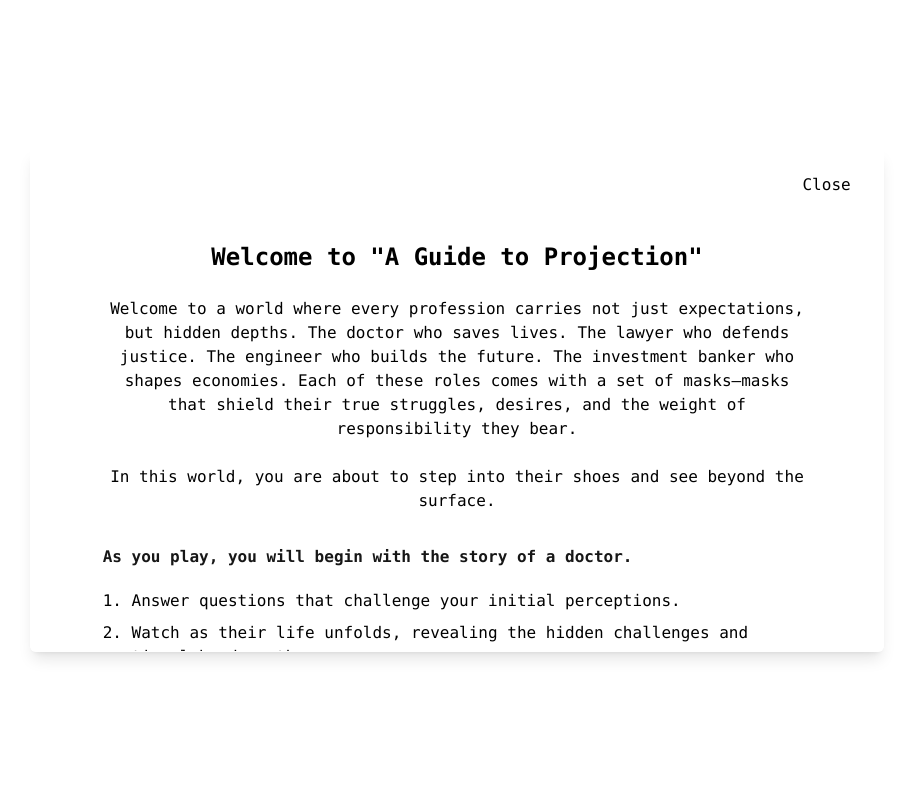
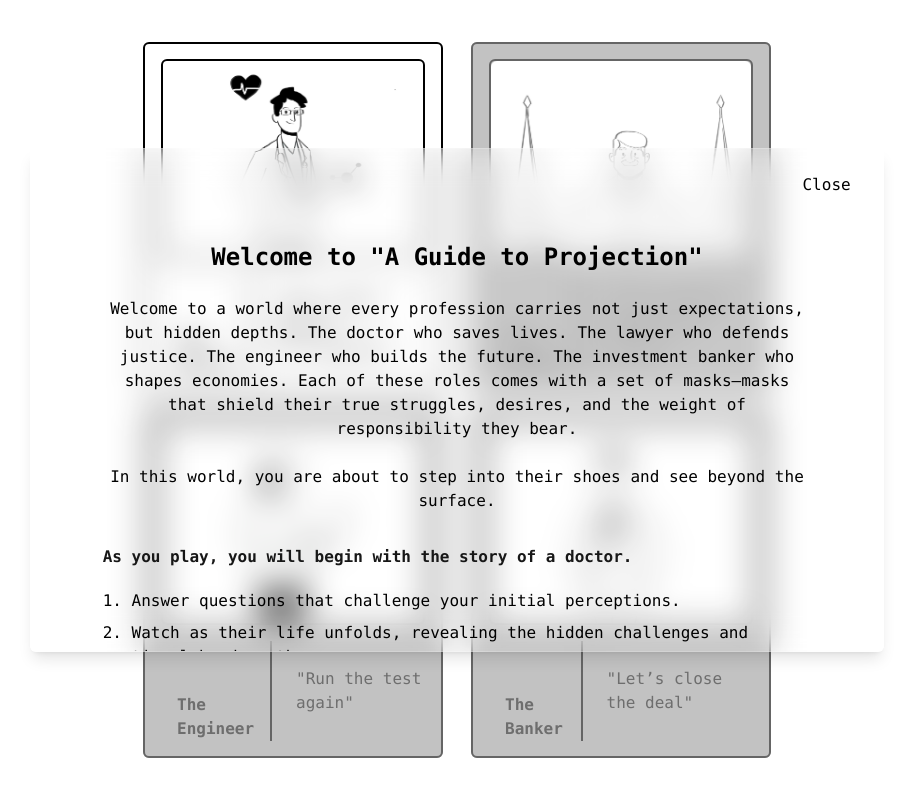
Before and after one commit to nina-jsl/guide_to_projection, a Next.js app: page /workspace in a window 1280 px wide. Shown: the top 796 px of the page, without its empty margins (183-1096 px from the left). Built offline with nearby package versions, Linux system fonts and the light colour scheme.

Commit message:
style update

```diff
--- a/app/globals.css
+++ b/app/globals.css
@@ -4,7 +4,6 @@
 
 *{
   font-family: ui-monospace, SFMono-Regular, Menlo, Monaco, Consolas, "Liberation Mono", "Courier New", monospace;
-  background-color: #ffffff;
 }
 
 :root {
--- a/components/Alert/index.tsx
+++ b/components/Alert/index.tsx
@@ -9,7 +9,7 @@ interface AlertProps {
 const Alert: FC<AlertProps> = ({ message, onClose }) => {
   return (
     <div className="w-screen h-screen flex justify-center items-center">
-      <div className="relative w-[30%] h-[35%] bg-red-400 bg-opacity-10 backdrop-blur-lg border border-white border-opacity-20 rounded-md p-6 flex flex-col justify-between">
+      <div className="relative w-[30%] h-[35%] bg-red-400 bg-opacity-20 backdrop-blur-lg border border-white border-opacity-20 rounded-md p-6 flex flex-col justify-between">
         {/* Alert message */}
         <div className = "w-full h-full flex justify-center items-center bg-transparent">
           <p className="text-center bg-transparent">{message}</p>
--- a/components/Popup/index.tsx
+++ b/components/Popup/index.tsx
@@ -2,11 +2,11 @@ const PopUp = ({ onClose }: { onClose: () => void }) => {
   return (
     <div
       id="Popup"
-      className="absolute w-screen h-[90%] flex justify-center items-center z-10"
+      className="bg-transparent absolute w-screen h-[90%] flex justify-center items-center z-10"
     >
       <div className="bg-white bg-opacity-10 backdrop-blur-lg border border-white border-opacity-20 w-2/3 h-[70%] rounded-md shadow-lg p-8 relative">
         <div className="text-container w-full h-full mx-auto my-8 overflow-auto scrollbar">
-          <h1 className="text-center font-semibold text-2xl mt-7 text-black">
+          <h1 className="bg-transparent text-center font-semibold text-2xl mt-7 text-black">
             Welcome to &quot;A Guide to Projection&quot;
           </h1>
           {/* Centered description */}
```
